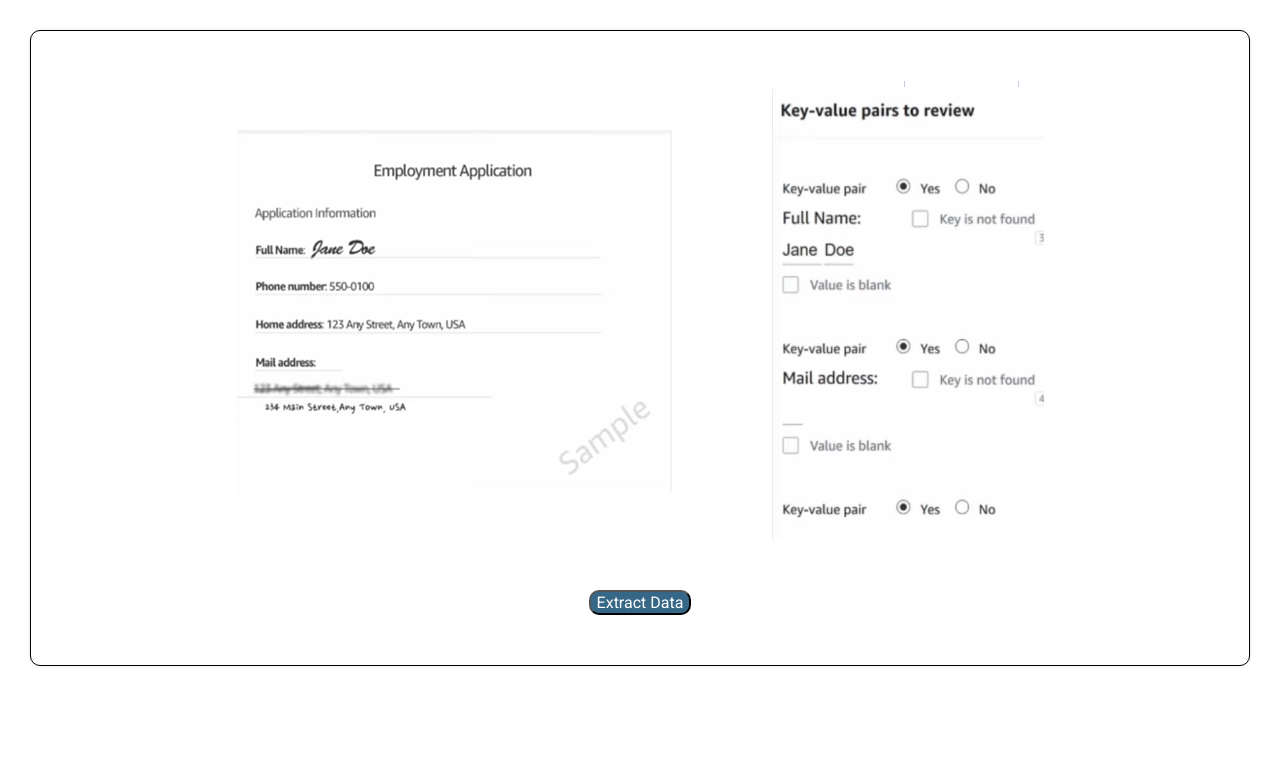
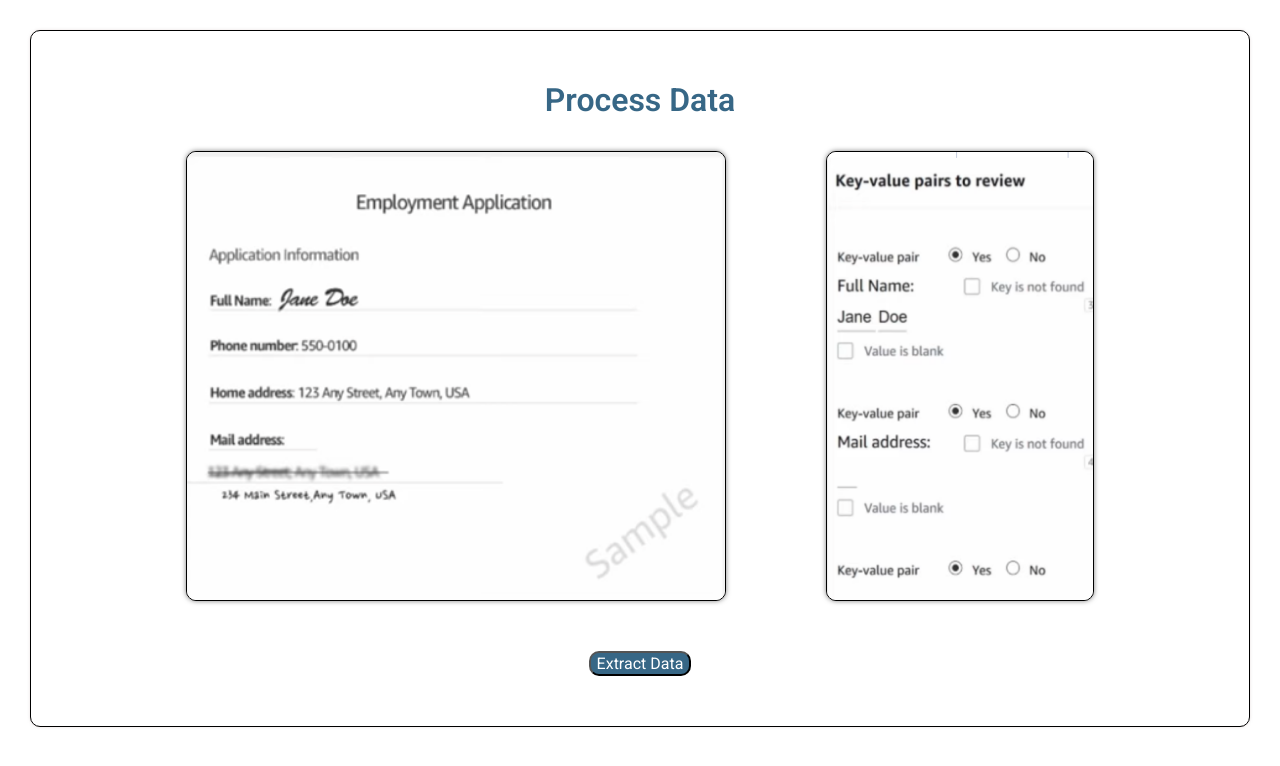
Before and after one commit to VaishnaviBakore/PDF-to-XLS, a React (Create React App) app: page /view in a window 1280 px wide. Shown: the top 766 px of the page. Built offline with nearby package versions, Linux system fonts and the light colour scheme.

Commit message:
Update View.jsx

```diff
--- a/src/components/View.jsx
+++ b/src/components/View.jsx
@@ -14,6 +14,7 @@ export default function View() {
     return (
 
         <div className='container'>
+        <p style={{display:"flex", justifyContent:"center"}}>Process Data</p>
             <div className='pdf-image'
             style={{
         display: 'flex',
@@ -22,8 +23,8 @@ export default function View() {
 
       }}
       >
-               <img src={image1} alt='pdf' style={{ marginRight: '100px' }}></img><br></br>
-               <img src={image2} alt='pdf'></img>
+               <img src={image1} className="view-img" alt='pdf' style={{ marginRight: '100px', height:'450px' }}></img><br></br>
+               <img src={image2} className="view-img" alt='pdf' style={{height:'450px'}}></img>
 
             </div>
             <button className='btn' onClick={handleClick}>Extract Data</button>
```
